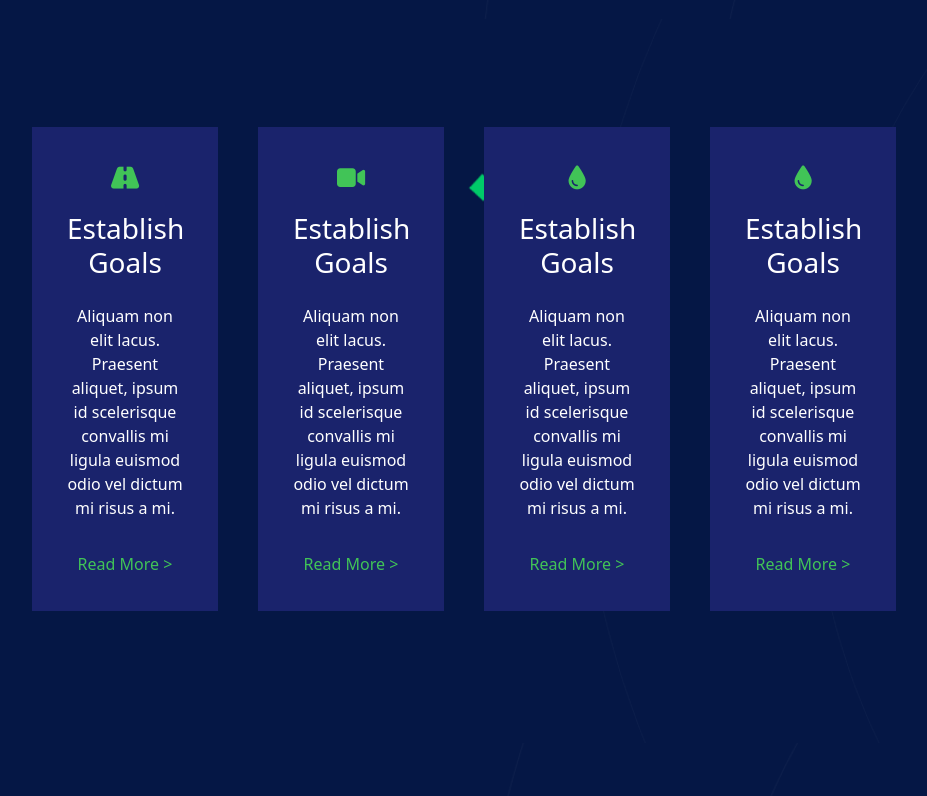
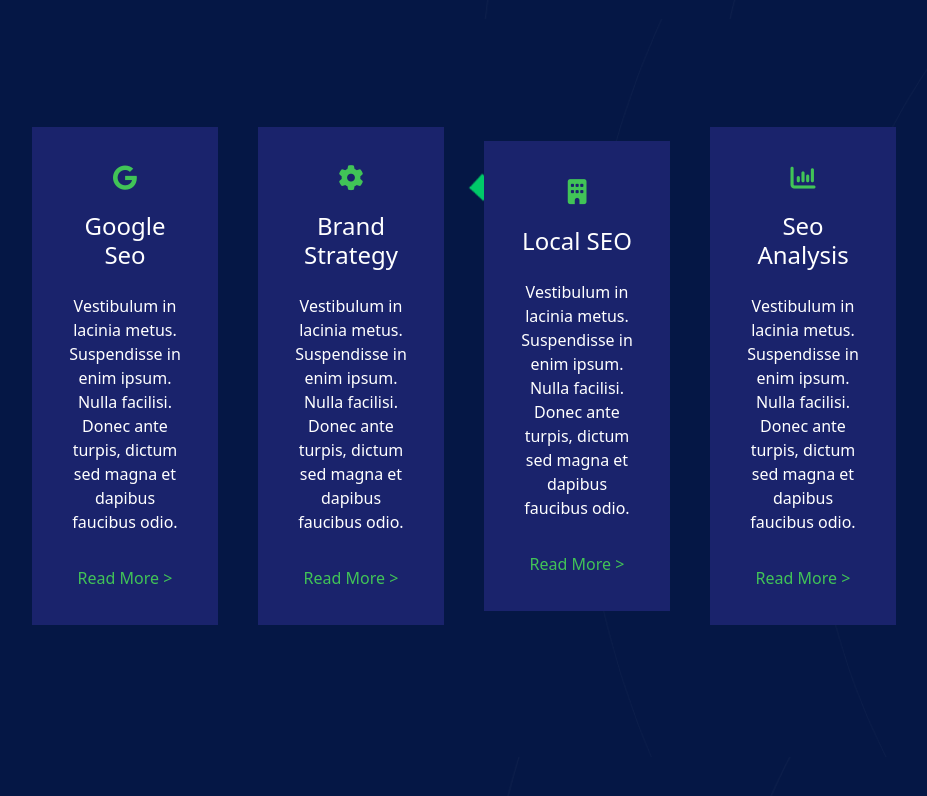
Before and after one commit to RiccardoNestola/proj-html-vuejs, a Vue app: page / in a window 1280 px wide. Shown: the part 2181-2977 px from the top of the page, without its empty margins (176-1103 px from the left). Built offline with nearby package versions, Linux system fonts and the light colour scheme.

Commit message:
add v-for and array in store.js

```diff
--- a/src/components/AppDarkGrid.vue
+++ b/src/components/AppDarkGrid.vue
@@ -1,6 +1,15 @@
 <script>
+import { store } from "../store"
 export default {
     name: "AppDarkGrid",
+
+
+    data() {
+        return {
+            store
+
+        }
+    }
 
 }
 </script>
@@ -23,86 +32,21 @@
         <section class="grid container">
             <div class="row mb-4">
 
-                <div
-                    class="col-12 col-sm-12 col-md-6 col-lg-3 d-md-flex align-items-md-start flex-column justify-content-center align-content-center">
-                    <div class="w-100 col-12 col-sm-12 col-md-7 col-lg-6 text-center">
+
+                <div class="col-12 col-sm-12 col-md-6 col-lg-3 d-md-flex align-items-md-start flex-column justify-content-center align-content-center" v-for="item in store.ServicesList">
+                    <div class="w-100 col-12 col-sm-12 col-md-7 col-lg-6 text-center" >
                         <div class="pt-3 m-2 wrapper">
                             <div class="pt-3 my-icon">
-                                <i class="fa-solid fa-road"></i>
+                                <i :class="item.icon"></i>
                             </div>
                             <div class="pt-3 text-center text-white">
-                                <h3>Establish Goals</h3>
+                                <h4>{{item.title}}</h4>
                             </div>
                             <div class="pt-3 text-center text-white">
-                                <p>Aliquam non elit lacus. Praesent aliquet, ipsum id scelerisque convallis mi ligula
-                                    euismod odio vel dictum mi risus a mi.</p>
+                                <p>{{item.description}}</p>
                             </div>
                             <div class="pt-3 text-center">
-                                <span>Read More ></span>
-                            </div>
-                        </div>
-                    </div>
-                </div>
-
-
-                <div
-                    class="col-12 col-sm-12 col-md-6 col-lg-3 d-md-flex align-items-md-start flex-column justify-content-center align-content-center">
-                    <div class="w-100 col-12 col-sm-12 col-md-7 col-lg-6 text-center">
-                        <div class="pt-3 m-2 wrapper">
-                            <div class="pt-3 icon my-icon">
-                                <i class="fa-solid fa-video"></i>
-                            </div>
-                            <div class="pt-3 text-center text-white">
-                                <h3>Establish Goals</h3>
-                            </div>
-                            <div class="pt-3 text-center text-white">
-                                <p>Aliquam non elit lacus. Praesent aliquet, ipsum id scelerisque convallis mi ligula
-                                    euismod odio vel dictum mi risus a mi.</p>
-                            </div>
-                            <div class="pt-3 text-center">
-                                <span>Read More ></span>
-                            </div>
-                        </div>
-                    </div>
-                </div>
-
-                <div
-                    class="col-12 col-sm-12 col-md-6 col-lg-3 d-md-flex align-items-md-start flex-column justify-content-center align-content-center">
-                    <div class="w-100 col-12 col-sm-12 col-md-7 col-lg-6 text-center">
-                        <div class="pt-3 m-2 wrapper">
-                            <div class="pt-3 my-icon">
-                                <i class="fa-solid fa-droplet"></i>
-                            </div>
-                            <div class="pt-3 text-center text-white">
-                                <h3>Establish Goals</h3>
-                            </div>
-                            <div class="pt-3 text-center text-white">
-                                <p>Aliquam non elit lacus. Praesent aliquet, ipsum id scelerisque convallis mi ligula
-                                    euismod odio vel dictum mi risus a mi.</p>
-                            </div>
-                            <div class="pt-3 text-center">
-                                <span>Read More ></span>
-                            </div>
-                        </div>
-                    </div>
-                </div>
-
-                <div
-                    class="col-12 col-sm-12 col-md-6 col-lg-3 d-md-flex align-items-md-start flex-column justify-content-center align-content-center">
-                    <div class="w-100 col-12 col-sm-12 col-md-7 col-lg-6 text-center">
-                        <div class="pt-3 m-2 wrapper">
-                            <div class="pt-3 my-icon">
-                                <i class="fa-solid fa-droplet"></i>
-                            </div>
-                            <div class="pt-3 text-center text-white">
-                                <h3>Establish Goals</h3>
-                            </div>
-                            <div class="pt-3 text-center text-white">
-                                <p>Aliquam non elit lacus. Praesent aliquet, ipsum id scelerisque convallis mi ligula
-                                    euismod odio vel dictum mi risus a mi.</p>
-                            </div>
-                            <div class="pt-3 text-center">
-                                <span>Read More ></span>
+                                <span><a href="">{{item.link}}</a></span>
                             </div>
                         </div>
                     </div>
@@ -155,9 +99,10 @@
     font-weight: 400;
 }
 
-span {
+a {
 
     color: $Secondary-Color;
+    text-decoration: none;
 }
 
 .wrapper {
--- a/src/components/AppNewsGrid.vue
+++ b/src/components/AppNewsGrid.vue
@@ -1,6 +1,21 @@
 <script>
+import { store } from "../store"
 export default {
     name: "AppNewsGrid",
+
+
+    data() {
+        return {
+            store
+
+        }
+    },
+
+    methods: {
+        getImagePath: function (imgPath) {
+            return new URL(`../assets/img/${imgPath}.jpg`, import.meta.url).href;
+        }
+    },
 
 }
 </script>
@@ -23,7 +38,19 @@
         <section class="grid container">
 
             <div class="row">
-                <div class="col-lg-4 col-md-12 mb-4 mb-lg-0">
+                <div class="col-lg-4 col-md-12 mb-4 mb-lg-0" v-for="item in store.ObjectNewsList">
+                    <img :src="getImagePath(item.image)" class="w-100 shadow-1-strong mb-4"
+                        alt="" />
+                    <div class="wrap-text">
+                        <h4 class="text-center">{{item.title}}</h4>
+                        <p class="date text-center">{{item.date}}</p>
+                        <p class="text-center">{{item.description}}</p>
+                    </div>
+
+
+                </div>
+
+                <!-- <div class="col-lg-4 mb-4 mb-lg-0">
                     <img src="../assets/img/case-study-gallery-3-1-400x300.jpg" class="w-100 shadow-1-strong mb-4"
                         alt="" />
                     <div class="wrap-text">
@@ -47,20 +74,7 @@
                     </div>
 
 
-                </div>
-
-                <div class="col-lg-4 mb-4 mb-lg-0">
-                    <img src="../assets/img/case-study-gallery-3-1-400x300.jpg" class="w-100 shadow-1-strong mb-4"
-                        alt="" />
-                    <div class="wrap-text">
-                        <h4 class="text-center">Why You Need A SEO Agency Now</h4>
-                        <p class="date text-center">November 1st, 2017</p>
-                        <p class="text-center">ALorem ipsum dolor sit amet, consectetur adipiscing elit. In et
-                            scelerisque sem. Nunc molestie neque augue, at gravida mi blandit</p>
-                    </div>
-
-
-                </div>
+                </div> -->
             </div>
 
             <div class="row">
--- a/src/components/AppWorksGrid.vue
+++ b/src/components/AppWorksGrid.vue
@@ -42,7 +42,7 @@
         <section class="grid container">
 
             <div class="row">
-                <div class="col-lg-4 col-md-12 mb-4 mb-lg-0" v-for="image in store.imageWorksPath">
+                <div class="col-lg-4 col-md-12 mb-4 mb-lg-0" v-for="image in store.imageWorksList">
                     <img :src="getImagePath(image.image)" class="w-100 shadow-1-strong mb-4" alt="" />
                 </div>
             </div>
--- a/src/store.js
+++ b/src/store.js
@@ -6,15 +6,15 @@
 
     menuList: ["Home", "Who We Do", "What We Do", "Where We Work", "Careers", "News"],
 
-    imageWorksPath: [
+    imageWorksList: [
         {
             image: 'case-study-gallery-3-1-600x450',
         },
         {
-            image: 'case-study-gallery-2-600x450'
+            image: 'case-study-gallery-2-600x450',
         },
         {
-            image: 'case-study-gallery-4-1-600x450'
+            image: 'case-study-gallery-1-1-600x450',
         },
         {
             image: 'case-study-gallery-4-1-600x450',
@@ -27,7 +27,55 @@
         },
     ],
 
+    ServicesList: [
+        {
+            icon: 'fa-brands fa-google',
+            title: 'Google Seo',
+            link: "Read More >",
+            description: 'Vestibulum in lacinia metus. Suspendisse in enim ipsum. Nulla facilisi. Donec ante turpis, dictum sed magna et dapibus faucibus odio.',
+        },
+        {
+            icon: 'fa-solid fa-gear',
+            title: 'Brand Strategy',
+            link: "Read More >",
+            description: 'Vestibulum in lacinia metus. Suspendisse in enim ipsum. Nulla facilisi. Donec ante turpis, dictum sed magna et dapibus faucibus odio.',
+        },
+        {
+            icon: 'fa-solid fa-building',
+            title: 'Local SEO',
+            link: "Read More >",
+            description: 'Vestibulum in lacinia metus. Suspendisse in enim ipsum. Nulla facilisi. Donec ante turpis, dictum sed magna et dapibus faucibus odio.',
+        },
+        {
+            icon: 'fa-solid fa-chart-column',
+            title: 'Seo Analysis',
+            link: "Read More >",
+            description: 'Vestibulum in lacinia metus. Suspendisse in enim ipsum. Nulla facilisi. Donec ante turpis, dictum sed magna et dapibus faucibus odio.',
+        },
 
+    ],
+
+    ObjectNewsList: [
+        {
+            image: 'related-service-2-700x441',
+            title: 'Why You Need A SEO Agency Now',
+            date: "November 1st, 2017",
+            description: 'ALorem ipsum dolor sit amet, consectetur adipiscing elit. In et scelerisque sem. Nunc molestie neque augue, at gravida mi blandit',
+        },
+        {
+            image: 'related-service-4-700x441',
+            title: 'SEO Tips For Your Startup',
+            date: "November 1st, 2017",
+            description: 'ALorem ipsum dolor sit amet, consectetur adipiscing elit. In et scelerisque sem. Nunc molestie neque augue, at gravida mi blandit',
+        },
+        {
+            image: 'blog-post-6-700x441',
+            title: 'Image Optimization For Your Site',
+            date: "November 1st, 2017",
+            description: 'ALorem ipsum dolor sit amet, consectetur adipiscing elit. In et scelerisque sem. Nunc molestie neque augue, at gravida mi blandit',
+        },
+
+    ],
 
 
 
```
